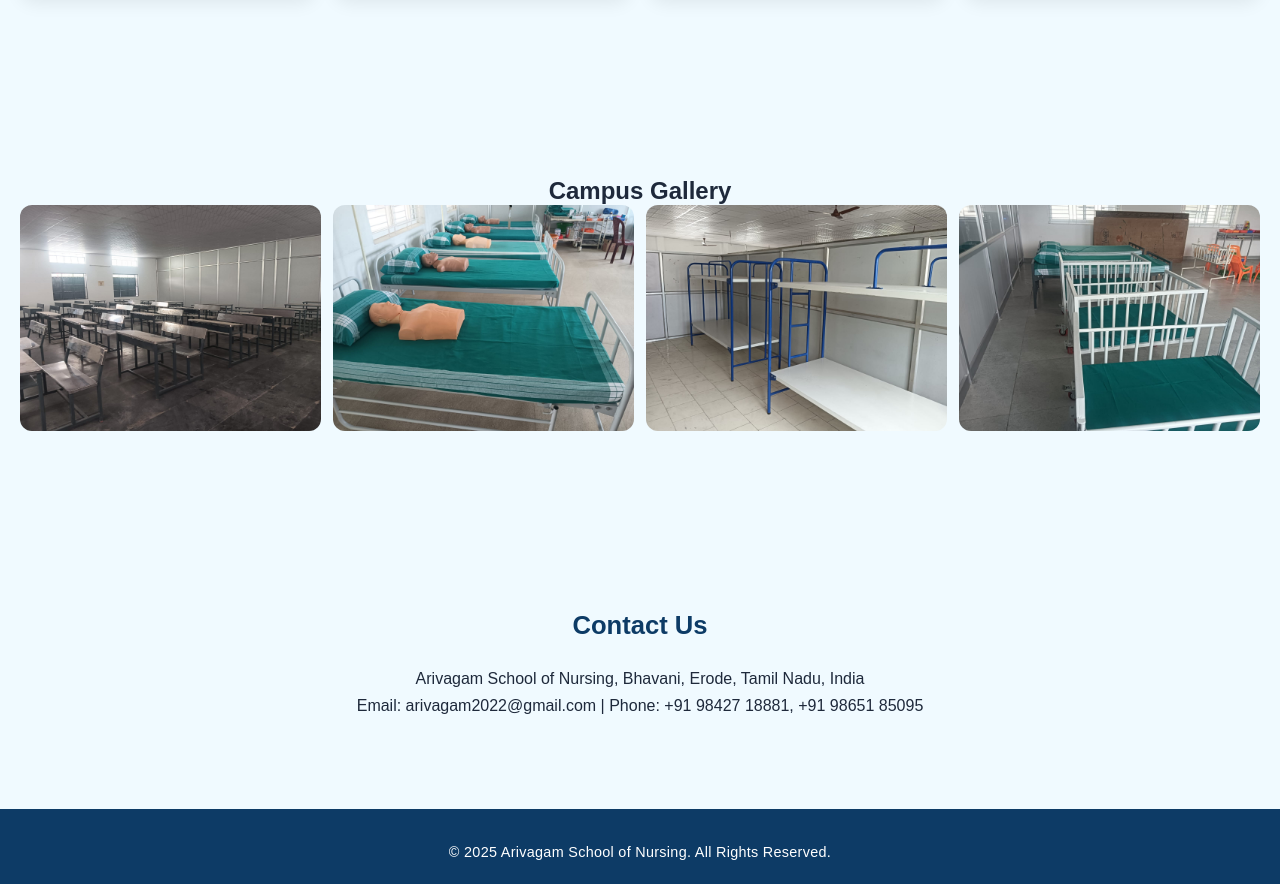
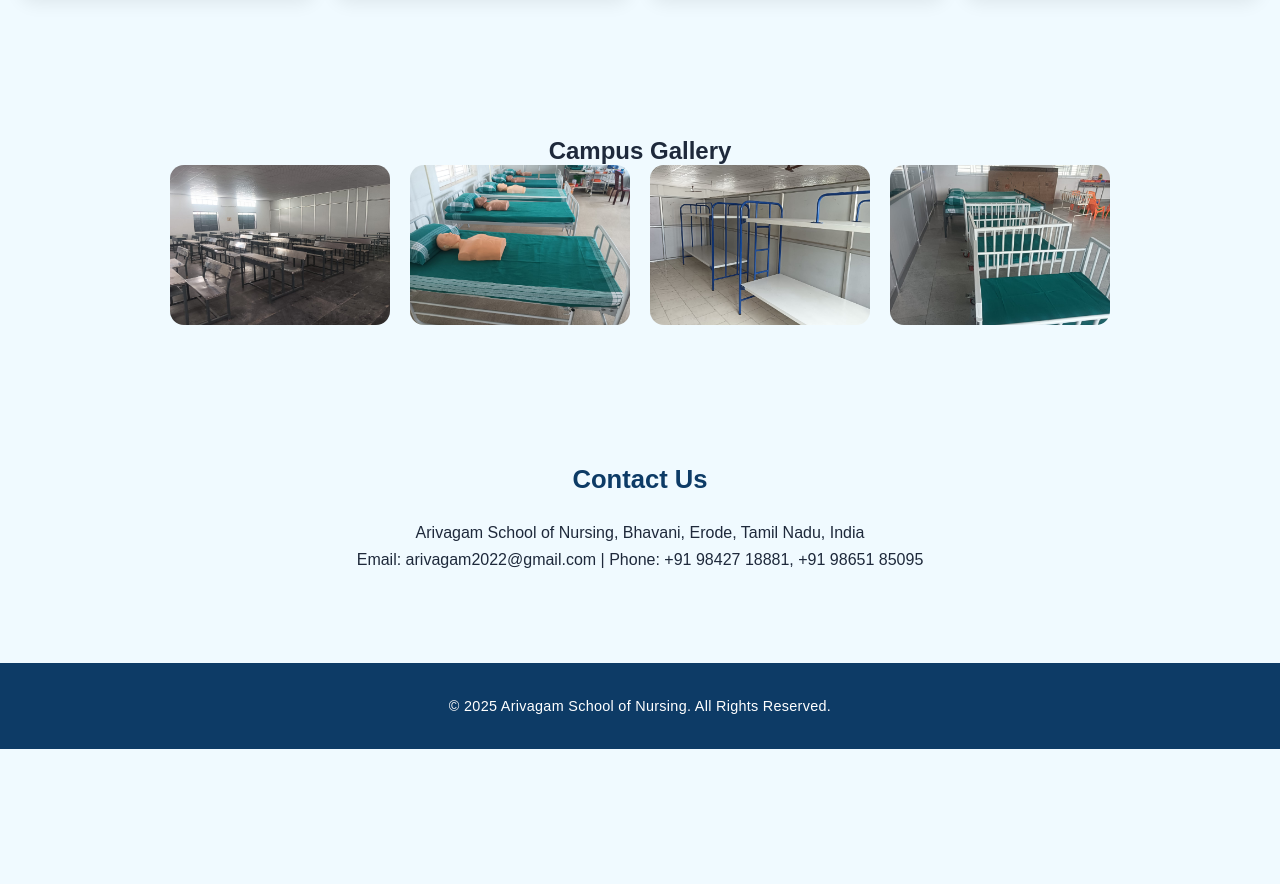
Before and after one commit to SuriyaPrakash-sp/Project1, a plain HTML site: page index.html in a window 1280 px wide. Shown: the part 1827-2711 px from the top of the page. After the commit the page ends 2576 px from the top, so only its background shows below. Drawn offline with Linux system fonts and the light colour scheme.

Commit message:
handled interfacing issue

```diff
--- a/index.html
+++ b/index.html
@@ -77,13 +77,15 @@
 
 <section class="gallery">
   <h2>Campus Gallery</h2>
-  <div class="gallery-grid">
-    <img src="images/a.jpeg">
-    <img src="images/b.jpeg">
-    <img src="images/c.jpeg">
-    <img src="images/d.jpeg">
+
+  <div class="gallery-images">
+    <img src="images/a.jpeg" alt="Campus">
+    <img src="images/b.jpeg" alt="Laboratory">
+    <img src="images/c.jpeg" alt="Library">
+    <img src="images/d.jpeg" alt="Classroom">
   </div>
 </section>
+
 
   <!-- CONTACT SECTION -->
   <section id="contact">
--- a/style.css
+++ b/style.css
@@ -72,16 +72,37 @@
   color: var(--highlight);
 }
 
-.gallery-grid {
+/* Gallery section */
+.gallery {
+  padding: 50px 20px;
+}
+
+/* Default → MOBILE */
+.gallery-images {
   display: grid;
-  grid-template-columns: repeat(auto-fit, minmax(140px, 1fr));
+  grid-template-columns: repeat(2, 1fr); /* 2 × 2 */
   gap: 12px;
 }
 
-.gallery-grid img {
+.gallery-images img {
   width: 100%;
-  border-radius: 12px;
+  height: 140px;
   object-fit: cover;
+  border-radius: 14px;
+}
+
+/* LAPTOP & ABOVE */
+@media (min-width: 768px) {
+  .gallery-images {
+    display: flex;
+    justify-content: center;
+    gap: 20px;
+  }
+
+  .gallery-images img {
+    width: 220px;
+    height: 160px;
+  }
 }
 
 /* --------- HERO --------- */
```
